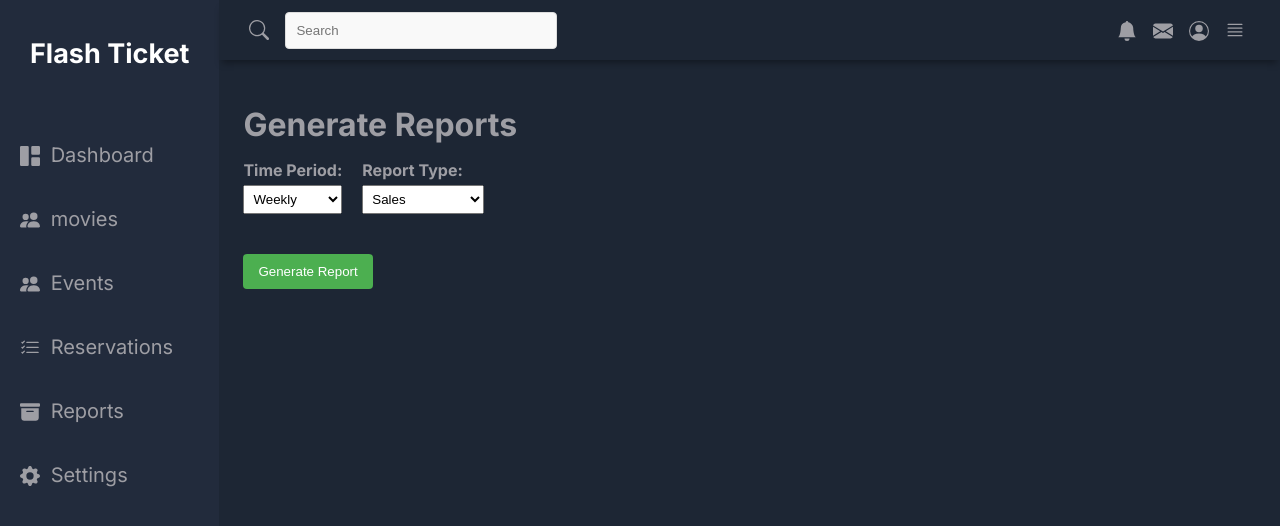
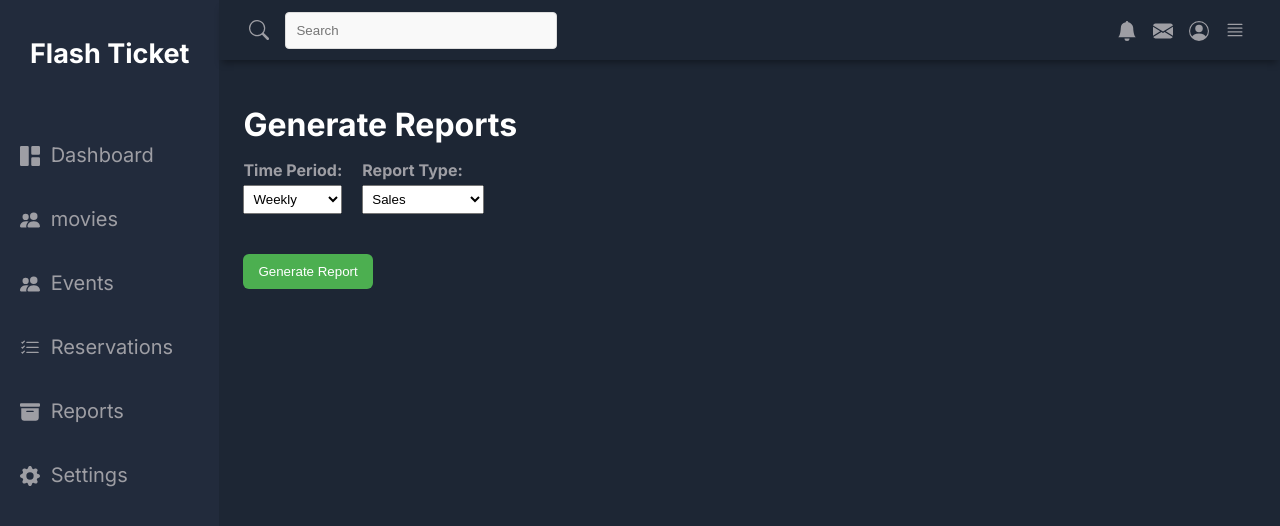
Before and after one commit to Theatre-Reservation/admin, a React (Vite) app: page /reportspage in a window 1280 px wide. Shown: the top 526 px of the page. Built offline with nearby package versions, Linux system fonts and the light colour scheme.

Commit message:
Improve Reports page styling and button border radius

```diff
--- a/src/pages/Report/Reports.css
+++ b/src/pages/Report/Reports.css
@@ -5,6 +5,7 @@
 .reports-page h1 {
     font-size: 2rem;
     margin-bottom: 1rem;
+    color: #fff
 }
 
 .filters {
@@ -34,7 +35,7 @@
     background-color: #4CAF50;
     color: white;
     border: none;
-    border-radius: 4px;
+    border-radius: 6px;
     cursor: pointer;
     transition: background-color 0.3s;
 }
```
